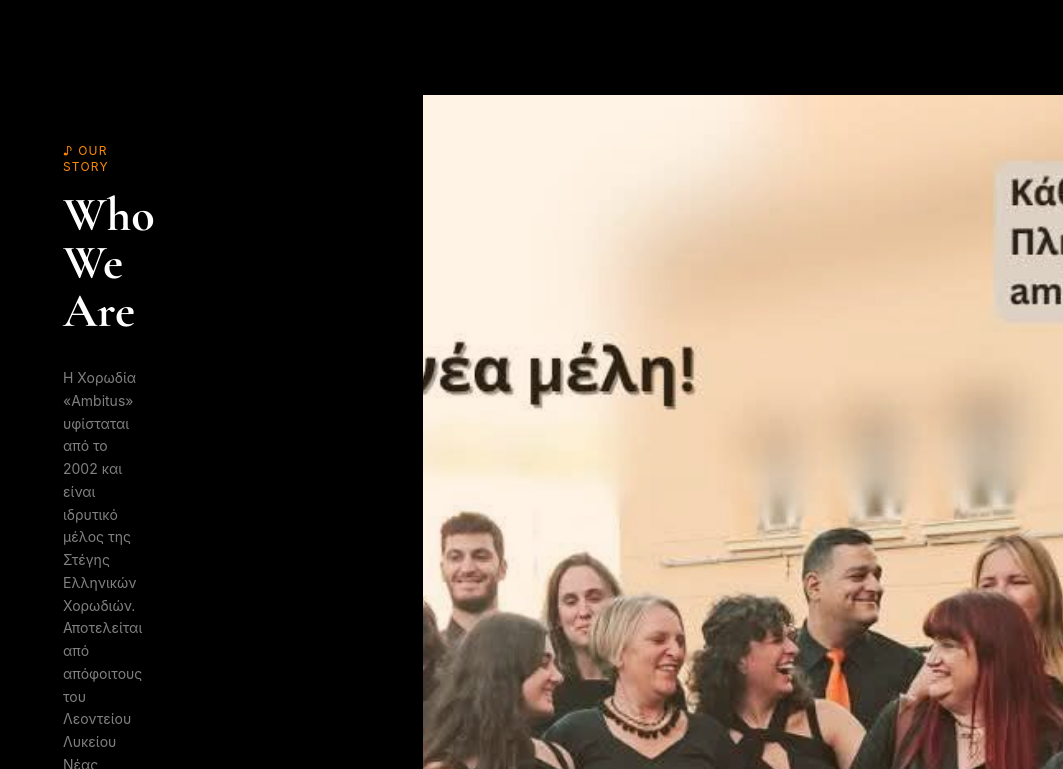
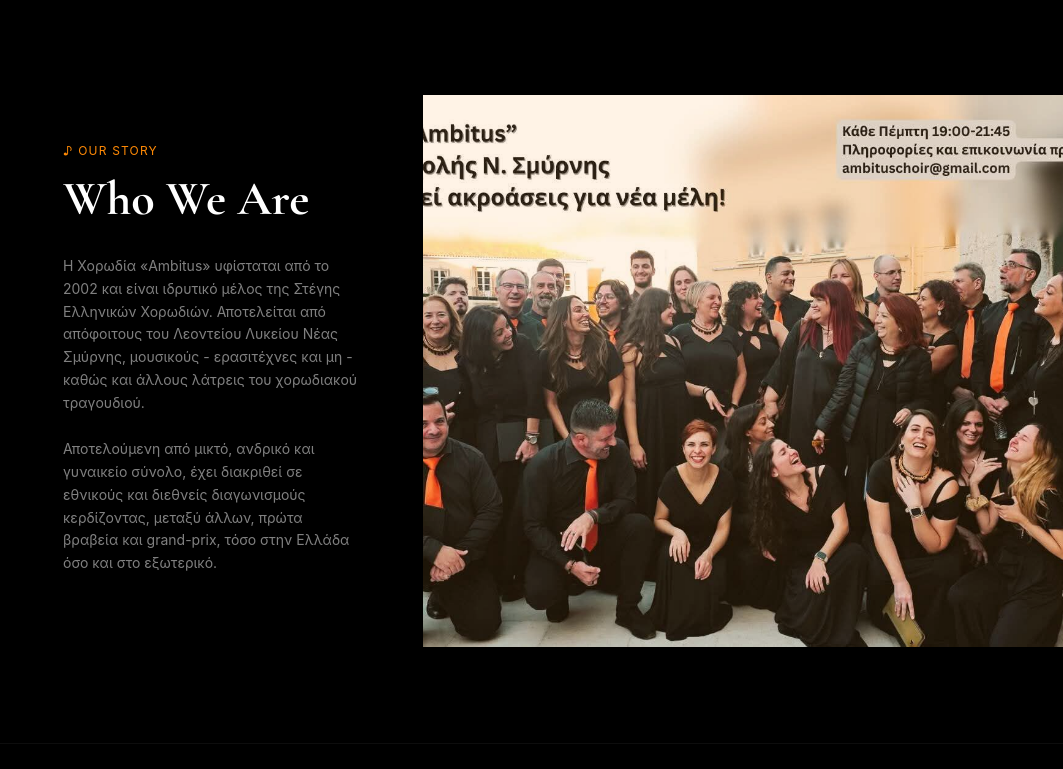
Before and after one commit to xenkou90/choir-website, a React (Vite) app: page / in a window 1280 px wide. Shown: the part 871-1640 px from the top of the page, without its empty margins (217-1280 px from the left). Built offline with nearby package versions, Linux system fonts and the light colour scheme.

Commit message:
fix: widen About text for better readability

```diff
--- a/src/components/About.tsx
+++ b/src/components/About.tsx
@@ -4,7 +4,7 @@ const About = () => {
       <div className="grid grid-cols-1 md:grid-cols-2">
 
         {/* LEFT — text */}
-        <div className="flex flex-col justify-center px-6 md:px-70 py-12">
+        <div className="flex flex-col justify-center pl-6 md:pl-70 pr-6 md:pr-16 py-12">
           <span className="text-xs tracking-widest uppercase text-orange-400 mb-4">
             ♪ Our Story
           </span>
```
